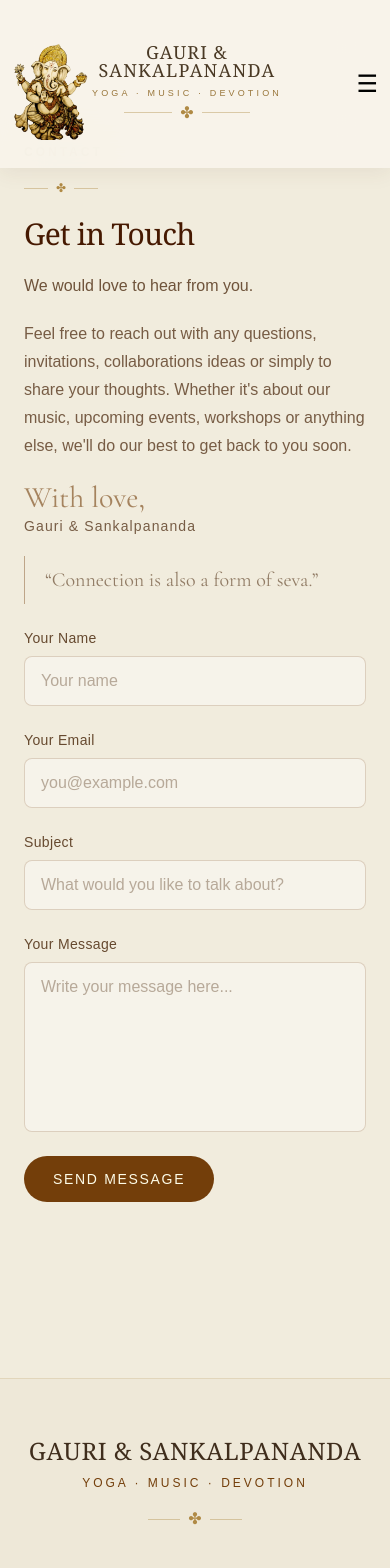
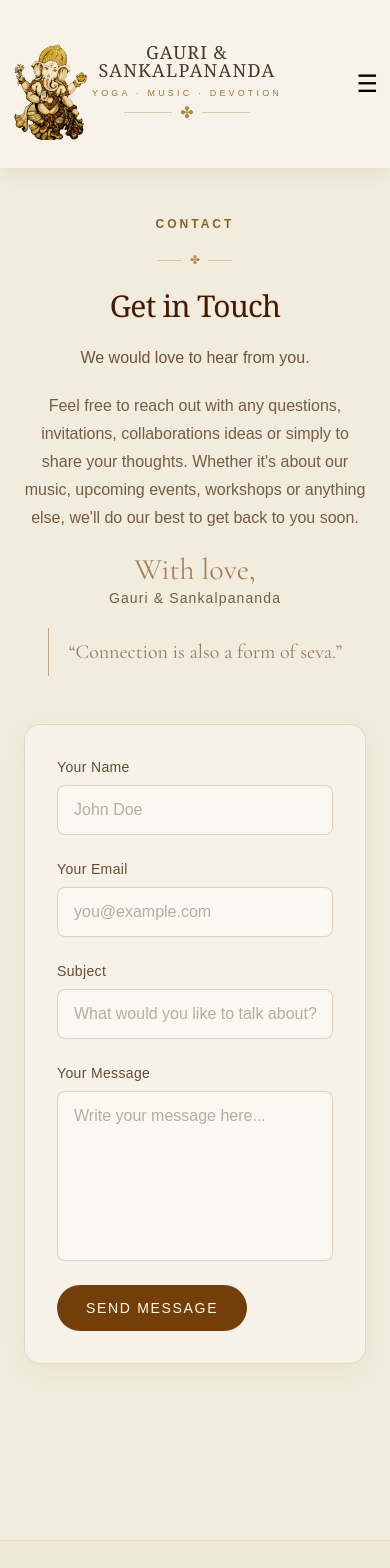
Before and after one commit to Nestortheo/yoga_events_frontend, a Next.js app: page /contact in a window 390 px wide. Shown: the top 1568 px of the page. Built offline with nearby package versions, Linux system fonts and the light colour scheme.

Commit message:
Fixed Form bugs

```diff
--- a/app/contact/page.tsx
+++ b/app/contact/page.tsx
@@ -21,7 +21,7 @@ function SectionHeader({
 }) {
 
     return (
-        <div className="flex flex-col gap-5">
+        <div className="flex flex-col items-center gap-5 text-center lg:items-start lg:text-left">
             <span className="text-xs font-bold tracking-[0.25em] text-[#8a6322] uppercase">
                 {eyebrow}
             </span>
@@ -44,18 +44,23 @@ function SectionHeader({
 export default function ContactPage(){
 
     return(
-        <main className="pt-36 lg:pt-54 pb-20">
+        <main className="pt-54  pb-20">
             <div className="
-                max-w-6xl mx-auto
+                mx-auto
+                grid
+                max-w-7xl
+                grid-cols-1
+                gap-12
                 px-6
-                flex flex-col md:flex-row
-                gap-6 md:gap-10
+                lg:grid-cols-[1fr_280px_1.35fr]
+                lg:gap-10
             "
             >
                 {/* LEFT */}
                 <div className="
-                        lg:w-1/3
-                        flex flex-col gap-5
+                       flex flex-col gap-5
+                       items-center lg:items-start
+                       text-center lg:text-left
                 "
                 >
                     <SectionHeader
@@ -93,7 +98,7 @@ export default function ContactPage(){
                 </div>
 
                 {/* MIDDLE */}
-                <div className="hidden md:block md:w-1/4">
+                <div className="hidden md:block ">
                     <div className="relative aspect-[2/4] w-full overflow-hidden rounded-2xl">
                         <Image
                             src="/images/aboutImage.png"
@@ -106,7 +111,16 @@ export default function ContactPage(){
                 </div>
 
                 {/* RIGHT */}
-                <div className="flex-1">
+                <div className="
+                    flex-1
+                    rounded-2xl
+                    border border-yellow-900/15
+                    bg-white/35
+                    p-8 md:p-10
+                    shadow-[0_8px_30px_rgba(120,90,30,0.06)]
+                    backdrop-blur-sm
+
+                ">
                     <ContactForm />
 
                 </div>
--- a/components/ContactForm.tsx
+++ b/components/ContactForm.tsx
@@ -41,6 +41,20 @@ export default function ContactForm(){
     {/* HandleSubmit Function */}
     async function handleSubmit(e: React.FormEvent<HTMLFormElement>) {
         e.preventDefault();
+
+        const name = formData.name.trim();
+        const email = formData.email.trim();
+        const subject = formData.subject.trim();
+        const message = formData.message.trim();
+
+        if (!name || !email || !message || !subject) {
+            setMessage({
+                msg: "Please fill in all required fields.",
+                type: "error",
+            });
+
+            return;
+        }
 
         setMessage(null);
         setSubmitting(true);
@@ -89,8 +103,10 @@ export default function ContactForm(){
     return (
         <form
         onSubmit={handleSubmit}
-        className="flex flex-col gap-6"
+        className="flex flex-col gap-6 "
         >
+        {/* Name + Email */}
+        <div className="grid grid-cols-1 gap-6 md:grid-cols-2">
             {/* Name */}
             <div className="flex flex-col gap-2">
                 <label
@@ -104,10 +120,12 @@ export default function ContactForm(){
                     id="name"
                     name="name"
                     type="text"
+                    required
                     value={formData.name}
                     onChange={handleChange}
-            placeholder="Your name"
+                    placeholder="John Doe"
                     className="
+                        w-full
                         rounded-lg
                         border border-yellow-900/20
                         bg-white/40
@@ -135,10 +153,12 @@ export default function ContactForm(){
                     id="email"
                     name="email"
                     type="email"
+                    required
                     value={formData.email}
                     onChange={handleChange}
                     placeholder="you@example.com"
                     className="
+                        w-full
                         rounded-lg
                         border border-yellow-900/20
                         bg-white/40
@@ -151,6 +171,7 @@ export default function ContactForm(){
                         focus:bg-white/60
                     "
                 />
+            </div>
         </div>
 
         {/* Subject */}
@@ -166,6 +187,7 @@ export default function ContactForm(){
             id="subject"
             name="subject"
             type="text"
+            required
             value={formData.subject}
             onChange={handleChange}
             placeholder="What would you like to talk about?"
@@ -197,6 +219,7 @@ export default function ContactForm(){
             id="message"
             name="message"
             value={formData.message}
+            required
             onChange={handleChange}
             placeholder="Write your message here..."
             rows={6}
@@ -230,6 +253,7 @@ export default function ContactForm(){
             text-yellow-50
             transition
             hover:bg-yellow-950
+            cursor-pointer
             "
         >
             {submitting ? "SENDING..." : "SEND MESSAGE"}
```
Lines whose indentation alone changed are shown as unchanged.
